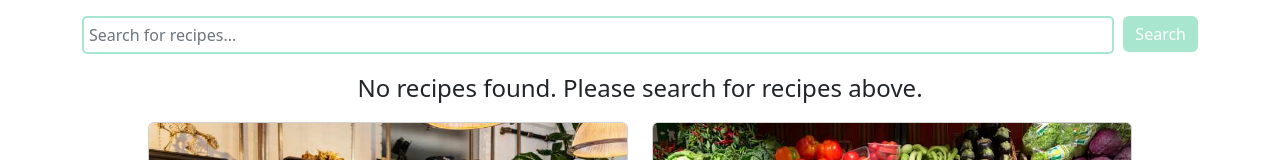
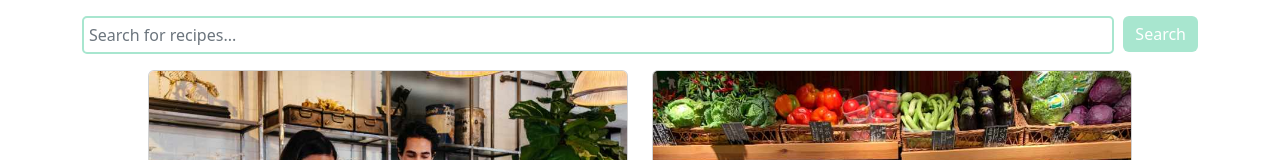
Before and after one commit to ak-run/recipe-shopping-app, a React (Create React App) app: page /RecipeFinder in a window 1280 px wide. Shown: the part 607-767 px from the top of the page. Built offline with nearby package versions, Linux system fonts and the light colour scheme.

Commit message:
removed no recipes found text

```diff
--- a/src/RecipeCard.js
+++ b/src/RecipeCard.js
@@ -29,7 +29,7 @@ const RecipeCard = ({ recipes }) => {
           ))}
         </ul>
       ) : (
-        <p>No recipes found. Please search for recipes above.</p>
+        <p></p>
       )}
     </div>
   );
```
